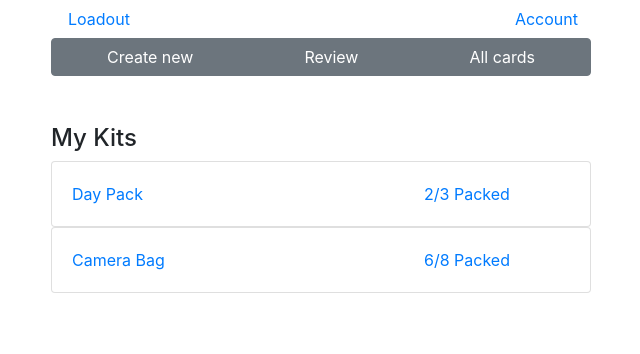
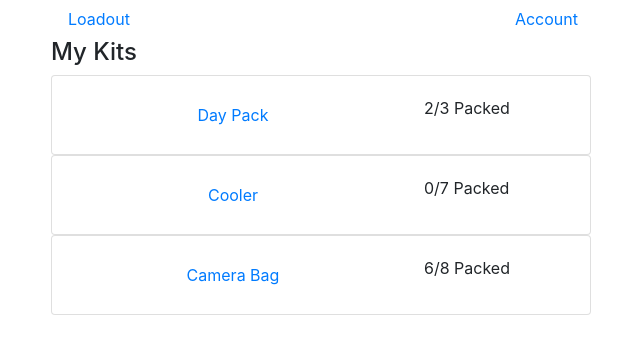
Before and after one commit to Chris-Fortier/loadout, a React (Create React App) app: page /all-kits in a window 1280 px wide. Shown: the top 354 px of the page, without its empty margins (319-959 px from the left). Built offline with nearby package versions, Linux system fonts and the light colour scheme.

Commit message:
add rough rendering of kit components, counts number of packed and total items in each kit, and added more gear data

```diff
--- a/src/components/pages/AllKits.js
+++ b/src/components/pages/AllKits.js
@@ -1,6 +1,6 @@
 import React from "react";
 import AppTemplate from "../ui/AppTemplate";
-import { Link } from "react-router-dom"; // a React element for linking
+// import { Link } from "react-router-dom"; // a React element for linking
 import { gear } from "../../data/gear";
 import Kit from "../ui/Kit";
 import orderBy from "lodash/orderBy";
--- a/src/components/ui/AppTemplate.js
+++ b/src/components/ui/AppTemplate.js
@@ -1,6 +1,6 @@
 import React from "react";
 import Header from "./Header";
-import Navigation from "./Navigation";
+// import Navigation from "./Navigation";
 
 export default function AppTemplate(props) {
    return (
@@ -8,7 +8,7 @@ export default function AppTemplate(props) {
          <div className="row">
             <div className="col-12 col-xl-6 offset-xl-3 col-lg-8 offset-lg-2 col-md-10 offset-md-1">
                <Header />
-               <Navigation />
+               {/* <Navigation /> */}
                {
                   props.children // this renders the content that is inside of this template
                }
--- a/src/components/ui/Kit.js
+++ b/src/components/ui/Kit.js
@@ -1,20 +1,44 @@
 import React from "react";
 // import utils from "../utils/utils";
 // import { convertDataType } from "../utils/helpers";
-import { Link } from "react-router-dom"; // a React element for linking
+// import { Link } from "react-router-dom"; // a React element for linking
 
 export default class Kit extends React.Component {
    // the thing that happens first before anything else in the class happens
-   // constructor() {
-   //    super(); // boilerplate
+   constructor() {
+      super(); // boilerplate
 
-   //    // set default state values for each component
-   //    // this.state = {
-   //    //    isResultDisplayed: false,
-   //    //    isCodeDisplayed: false,
-   //    //    result: "",
-   //    // };
-   // }
+      // set default state values for each component
+      this.state = {
+         expanded: false,
+      };
+   }
+
+   // renders a component for every item for a kit (give it the kit object as kitData)
+   renderContainingItems(kitData) {
+      console.log("amount of items", kitData.items.length);
+      let output = [];
+      for (let i in kitData.items) {
+         output.push(
+            <div className="col-12">
+               <div className="card">
+                  <div className="card-body">
+                     {kitData.items[i].itemName} Packed =
+                     {String(kitData.items[i].packed)}
+                  </div>
+               </div>
+            </div>
+         );
+      }
+      return output;
+   }
+
+   // toggle the expanded state of the kit
+   toggleExpanded() {
+      // this.state.expanded = !this.state.expanded;
+      this.setState({ expanded: !this.state.expanded });
+      console.log("toggling to", this.state.expanded);
+   }
 
    render() {
       // extra js can go here
@@ -40,16 +64,22 @@ export default class Kit extends React.Component {
       // );
 
       return (
-         <Link to="/kit-list" className="card">
+         <div className="card">
             <div className="card-body">
                <div className="row">
-                  <div className="col-8">{kitData.kitName}</div>
+                  <div
+                     className="col-8 btn btn-link"
+                     onClick={() => this.toggleExpanded()}
+                  >
+                     {kitData.kitName}
+                  </div>
                   <div className="col-4">
                      {numPackedItems}/{numItems} Packed
                   </div>
+                  {this.state.expanded && this.renderContainingItems(kitData)}
                </div>
             </div>
-         </Link>
+         </div>
       );
    }
 }
--- a/src/data/gear.js
+++ b/src/data/gear.js
@@ -1,8 +1,8 @@
 export const gear = [
    {
       kitName: "Camera Bag",
-      numItems: 12,
-      packedItems: 4,
+      // numItems: 12,
+      // packedItems: 4,
       items: [
          {
             itemName: "Cannon 6D",
@@ -40,8 +40,8 @@ export const gear = [
    },
    {
       kitName: "Day Pack",
-      numItems: 37,
-      packedItems: 28,
+      // numItems: 37,
+      // packedItems: 28,
       items: [
          {
             itemName: "down jacket",
@@ -57,4 +57,39 @@ export const gear = [
          },
       ],
    },
+   {
+      kitName: "Cooler",
+      // numItems: 37,
+      // packedItems: 28,
+      items: [
+         {
+            itemName: "beer",
+            packed: false,
+         },
+         {
+            itemName: "bagged ice",
+            packed: false,
+         },
+         {
+            itemName: "frozen gallon of water",
+            packed: false,
+         },
+         {
+            itemName: "frozen pint bottles of water",
+            packed: false,
+         },
+         {
+            itemName: "jelly",
+            packed: false,
+         },
+         {
+            itemName: "mustard",
+            packed: false,
+         },
+         {
+            itemName: "relish",
+            packed: false,
+         },
+      ],
+   },
 ];
```
Also changed, not shown: src/components/ui/Item.js (added, +32 -0 lines).
